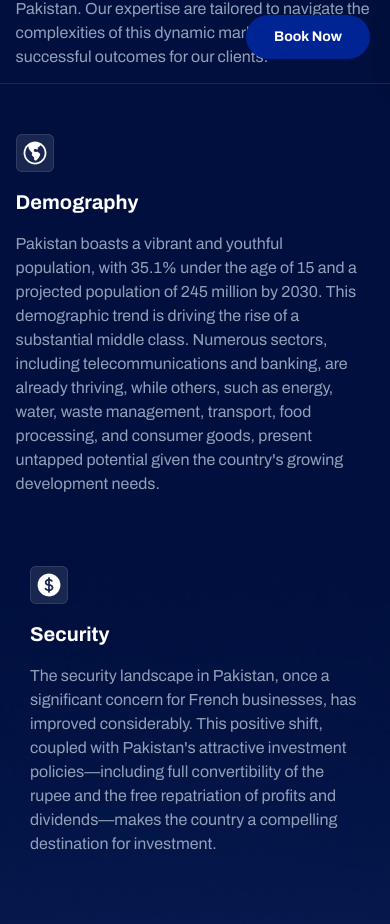
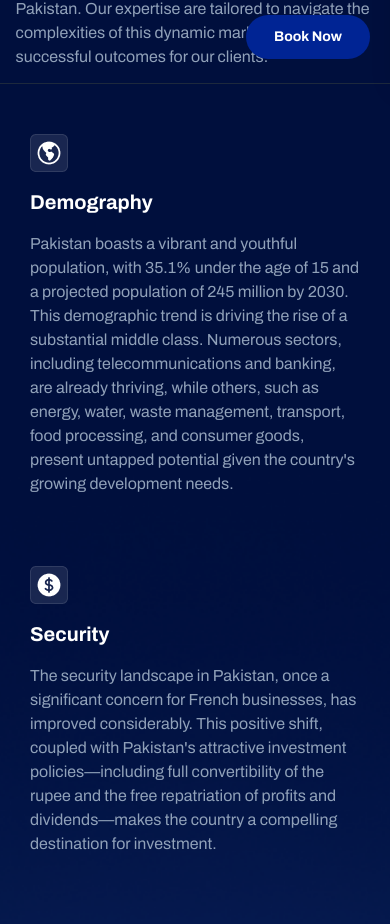
Before and after one commit to huzaifashuaib/shConsultant, a Next.js app: page / in a window 390 px wide. Shown: the part 770-1694 px from the top of the page. Built offline with nearby package versions, Linux system fonts and the light colour scheme.

Commit message:
fix: padding issue in introSection

```diff
--- a/src/components/home/introSection/IntroSection.jsx
+++ b/src/components/home/introSection/IntroSection.jsx
@@ -22,7 +22,7 @@ const IntroSection = () => {
         {introData.map((data, index) => (
           <div
             key={index}
-            className="max-md:mt-7.5 max-md:mb-10 max-md:px-[4%] first:pl-0 md:px-[40px] last:md:pr-0"
+            className="max-md:mt-7.5 max-md:mb-10 max-md:px-[4%] first:md:pl-0 md:px-[40px] last:md:pr-0"
           >
             <Image src={data.image} alt={data.alt} className="pb-2" />
             <h1 className="text-xl md:text-2xl mt-2 mb-4 text-white font-bold ">
```
